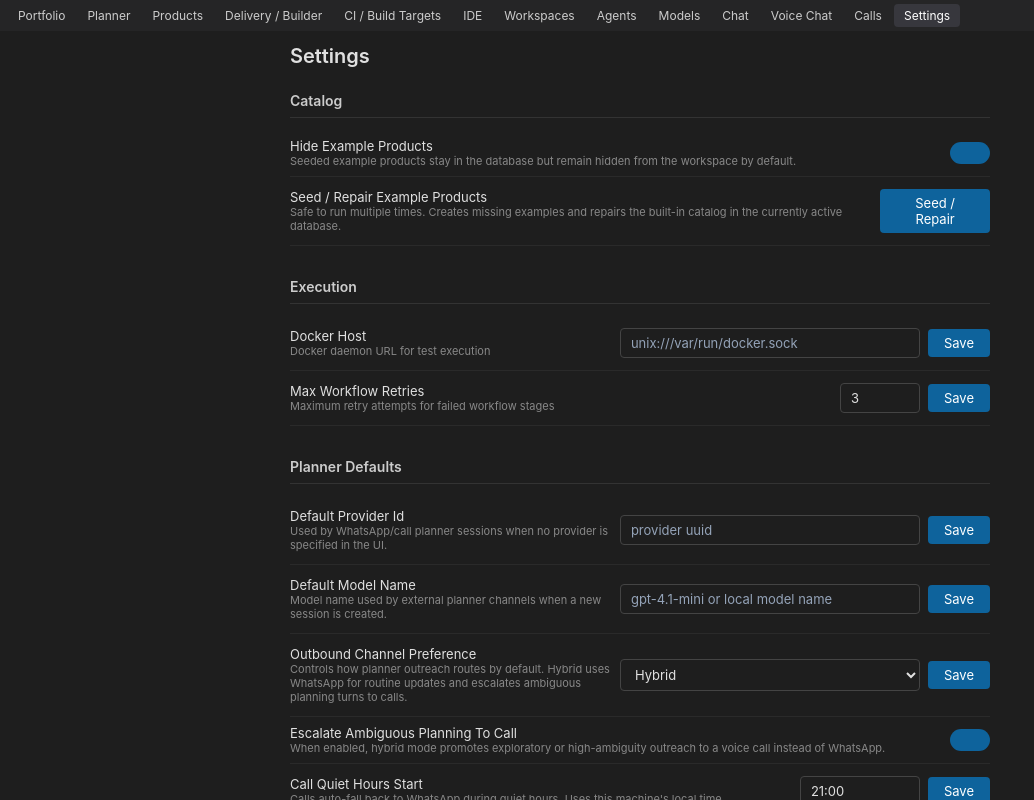
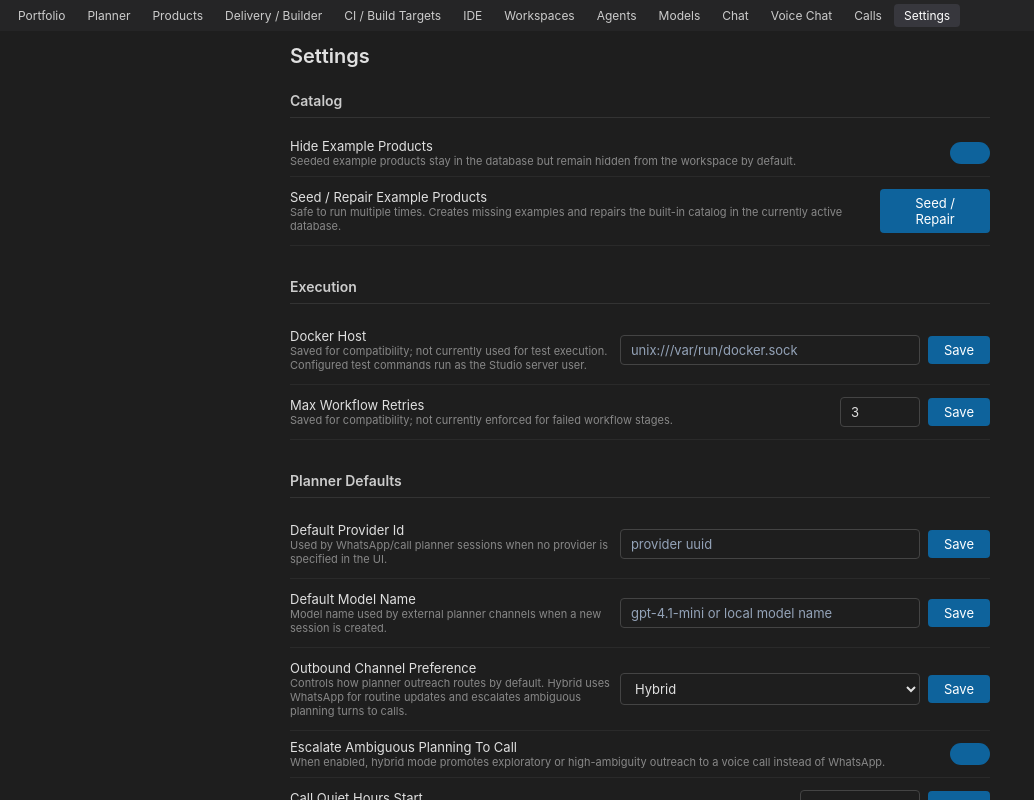
Before and after one commit to vivasaayi/AruviStudio, a React (Vite) app: page /settings in a window 1280 px wide. Shown: the whole page, without its empty margins (0-1034 px from the left). Built offline with nearby package versions, Linux system fonts and the light colour scheme.

Commit message:
Clarify inactive execution settings

```diff
--- a/src/features/settings/pages/SettingsPage.tsx
+++ b/src/features/settings/pages/SettingsPage.tsx
@@ -129,11 +129,11 @@ export function SettingsPage() {
       <div style={styles.section}>
         <div style={styles.sectionTitle}>Execution</div>
         <div style={styles.settingRow}>
-          <div><div style={styles.label}>Docker Host</div><div style={styles.desc}>Docker daemon URL for test execution</div></div>
+          <div><div style={styles.label}>Docker Host</div><div style={styles.desc}>Saved for compatibility; not currently used for test execution. Configured test commands run as the Studio server user.</div></div>
           <div style={{ display: "flex", alignItems: "center" }}><input style={styles.input} value={dockerHost} onChange={(e) => setDockerHost(e.target.value)} placeholder="unix:///var/run/docker.sock" /><button style={styles.btn} onClick={() => saveSetting("docker_host", dockerHost)}>Save</button>{savedMsg === "docker_host" && <span style={styles.saved}>Saved!</span>}</div>
         </div>
         <div style={styles.settingRow}>
-          <div><div style={styles.label}>Max Workflow Retries</div><div style={styles.desc}>Maximum retry attempts for failed workflow stages</div></div>
+          <div><div style={styles.label}>Max Workflow Retries</div><div style={styles.desc}>Saved for compatibility; not currently enforced for failed workflow stages.</div></div>
           <div style={{ display: "flex", alignItems: "center" }}><input style={{ ...styles.input, width: 80 }} type="number" value={maxRetries} onChange={(e) => setMaxRetries(e.target.value)} /><button style={styles.btn} onClick={() => saveSetting("max_workflow_retries", maxRetries)}>Save</button>{savedMsg === "max_workflow_retries" && <span style={styles.saved}>Saved!</span>}</div>
         </div>
       </div>
```
Also changed, not shown: 2 other files (tests, documents, lock files or other folders).
